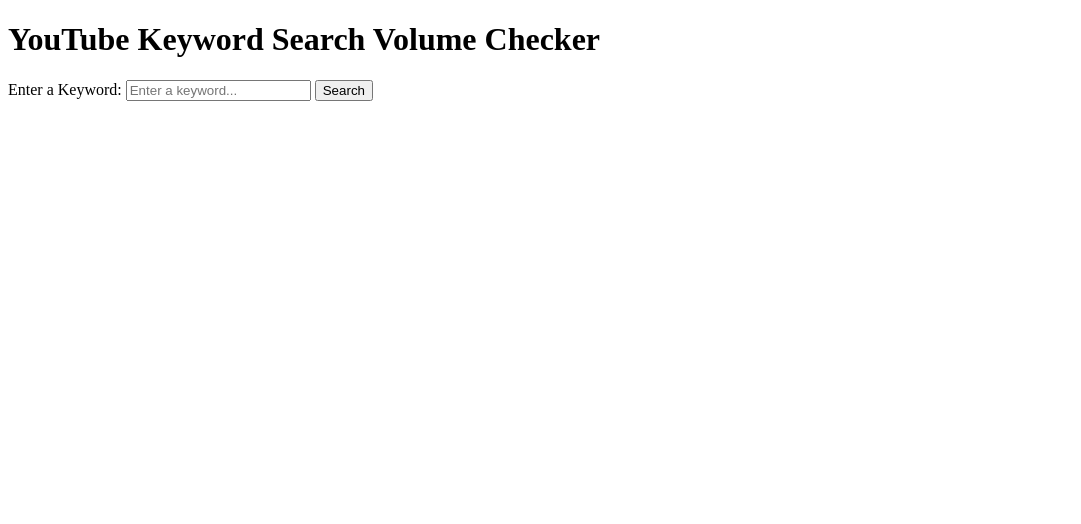
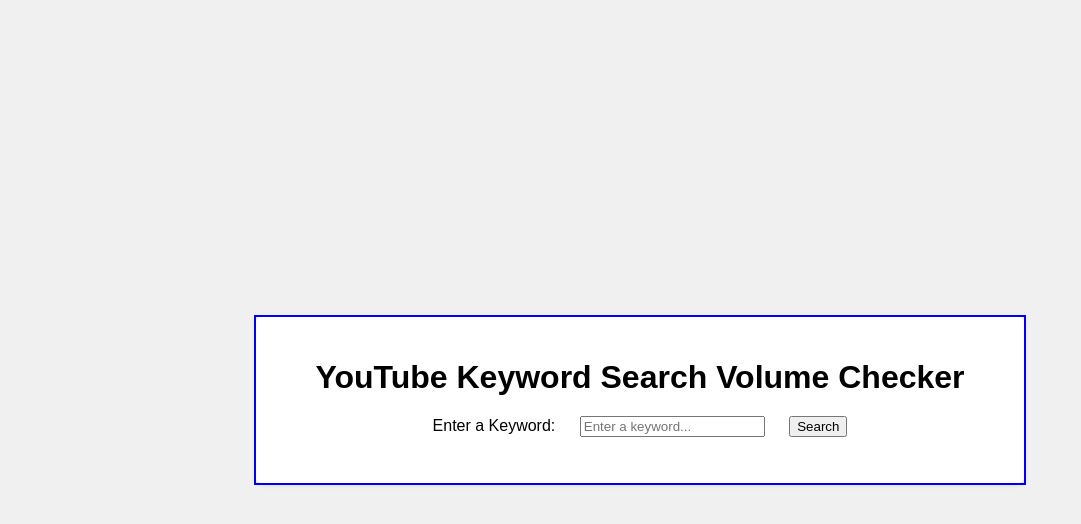
Before and after one commit to ashutosh0111/youtube_keyword, a plain HTML site: page index.html in a window 1280 px wide. Shown: the whole page, without its empty margins (0-1081 px from the left). Drawn offline with Linux system fonts and the light colour scheme.

Commit message:
added stlyes

```diff
--- a/index.html
+++ b/index.html
@@ -4,9 +4,10 @@
     <meta charset="UTF-8">
     <meta name="viewport" content="width=device-width, initial-scale=1.0">
     <title>YouTube Keyword Search Volume Checker</title>
-    <link rel="stylesheet" href="styles.css">
+    <link rel="stylesheet" href="style.css">
 </head>
 <body>
+    <div class = "outter-div">
     <div class="container">
         <h1>YouTube Keyword Search Volume Checker</h1>
         <label for="keyword">Enter a Keyword:</label>
@@ -15,5 +16,6 @@
         <p id="searchResult"></p>
     </div>
     <script src="script.js"></script>
+</div>
 </body>
 </html>
--- a/style.css
+++ b/style.css
@@ -15,6 +15,12 @@
     border-radius: 5px;
     box-shadow: 0px 2px 5px rgba(0, 0, 0, 0.1);
     text-align: center;
+
+}
+.outter-div{
+    width : 60%;
+    margin: auto;
+    border: 2px solid blue;
 }
 
 h1 {
```
